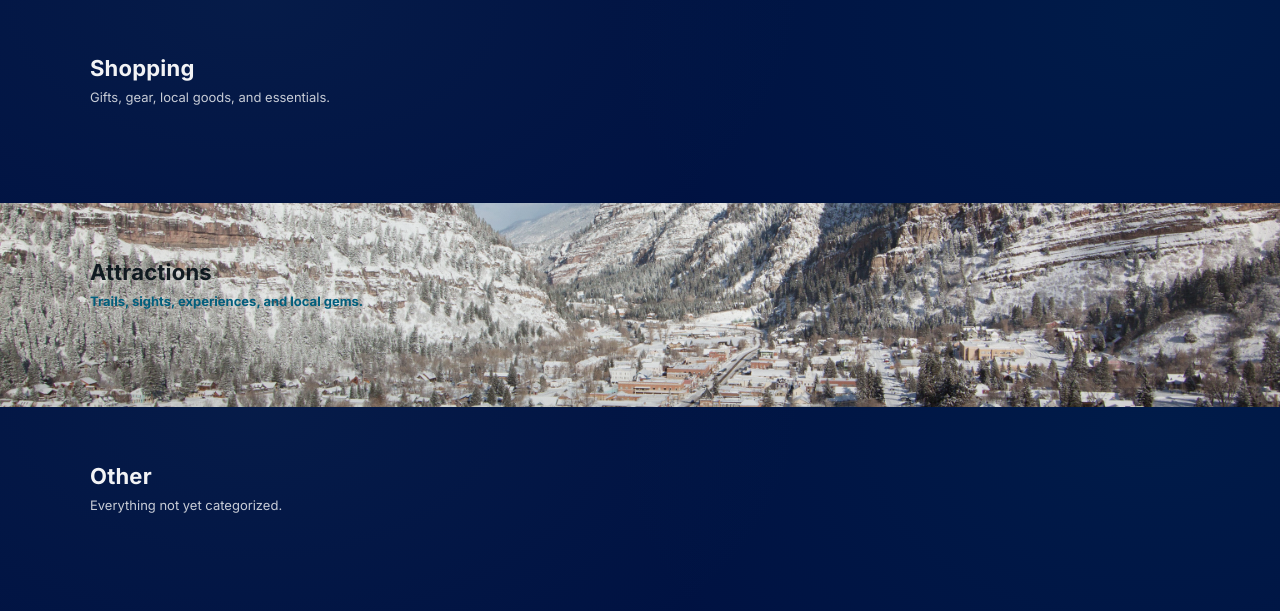
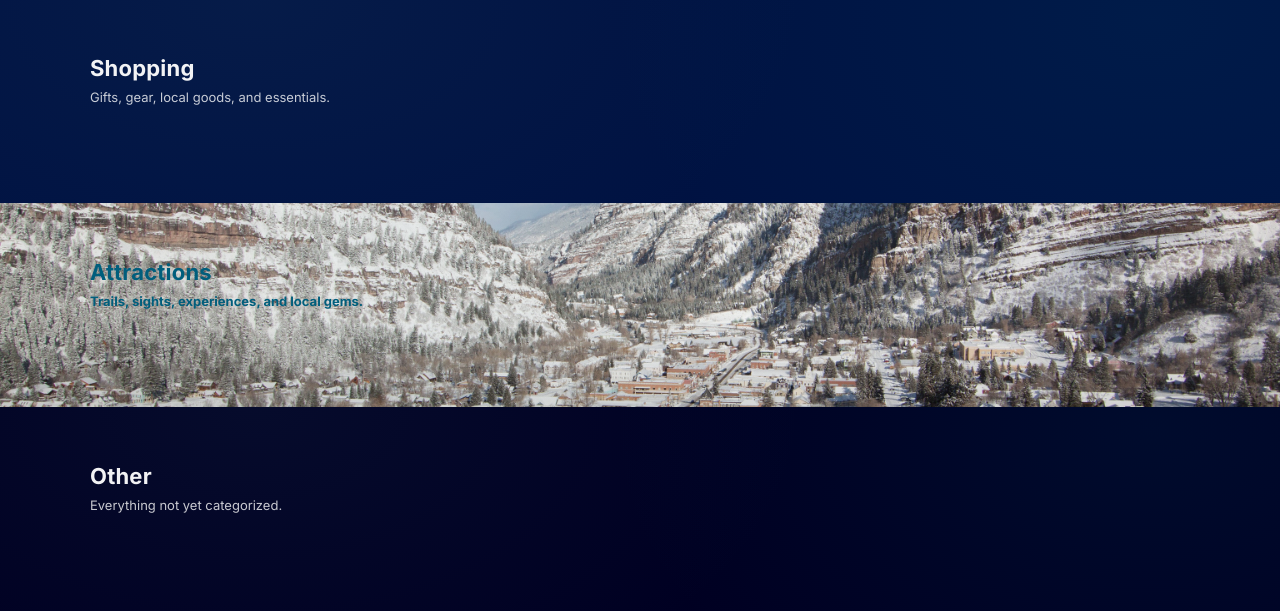
Before and after one commit to cavanpasek/ouray-info, a Django app: page / in a window 1280 px wide. Shown: the part 1209-1820 px from the top of the page. Run offline with Django 5.2, Linux system fonts and the light colour scheme; data that the repository does not hold is empty.

Commit message:
Adjusting home page colors for categories

```diff
--- a/directory/static/directory/css/site.css
+++ b/directory/static/directory/css/site.css
@@ -239,6 +239,7 @@ section[id]{ scroll-margin-top: 86px; }
 /* Snowy “Other” headings use dark text for contrast */
 .band-head--snow .band-title{ color: var(--snow-text); text-shadow: none; }
 .band-head--snow .band-meta{ color: var(--snow-muted); text-shadow: none; }
+.band-head--attractions .band-title,
 .band-head--attractions .band-meta{
   color: var(--baltic);
   text-shadow: none;
@@ -246,7 +247,7 @@ section[id]{ scroll-margin-top: 86px; }
 }
 
 .band--other{
-  background-color: var(--navy);
+  background-color: var(--prussian);
 }
 
 .explore-links{
```
